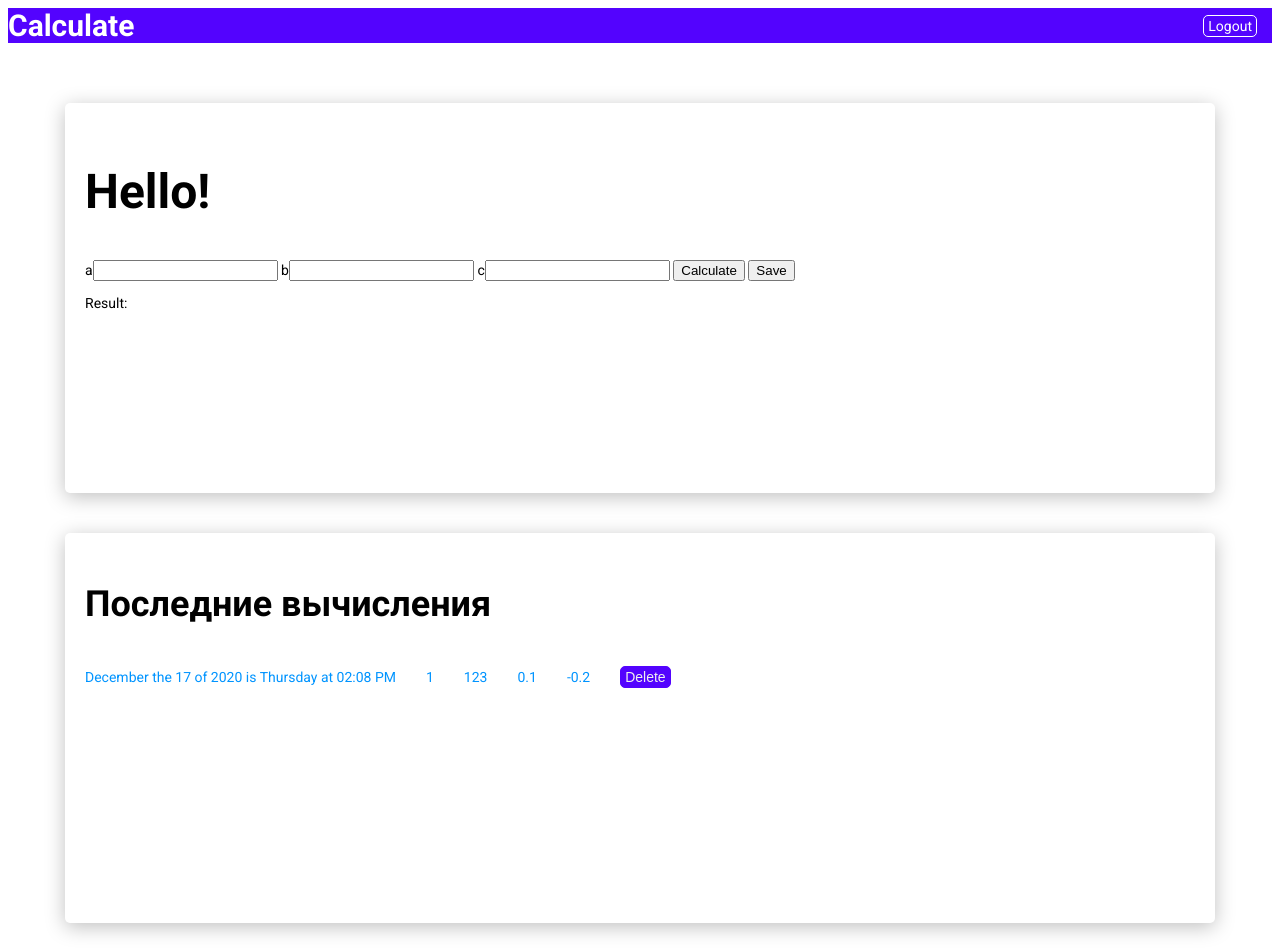
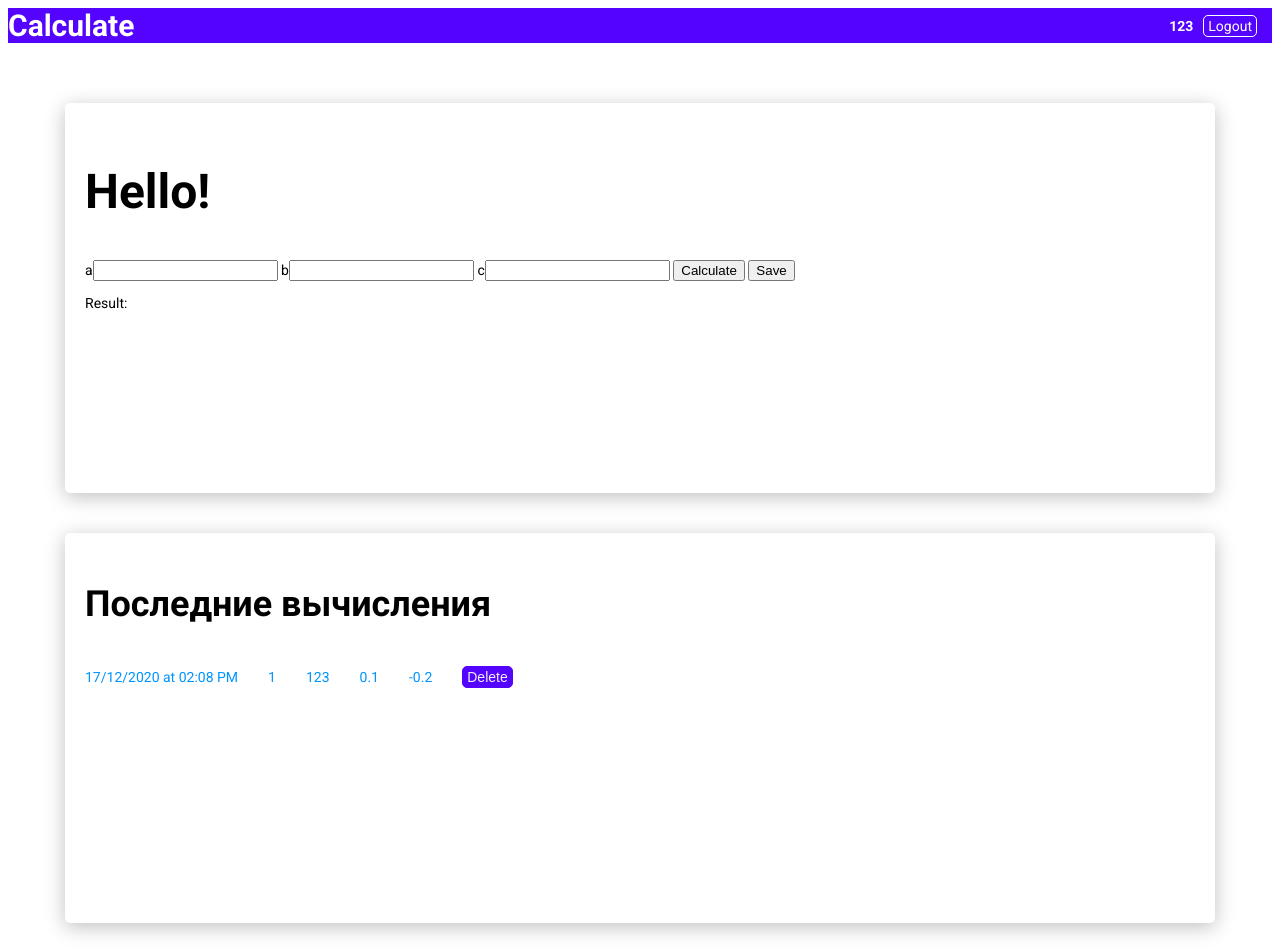
Before and after one commit to kovtunovprog/calculation, a Django app: page / in a window 1280 px wide. Run offline with Django 3.2, Linux system fonts and the light colour scheme; a user stored in the database is signed in; data comes from the database, SQL or seed files in the repository; both versions use the stored data as it was after the commit.

Commit message:
fix save fluid num, add username to index page, change data format

```diff
--- a/core/models.py
+++ b/core/models.py
@@ -8,6 +8,6 @@ class CalculateResults(models.Model):
         default=timezone.now
     )
     username = models.CharField(max_length=30)
-    input_a = models.IntegerField()
-    input_b = models.IntegerField()
-    input_c = models.IntegerField()
+    input_a = models.CharField(max_length=30)
+    input_b = models.CharField(max_length=30)
+    input_c = models.CharField(max_length=30)
--- a/core/views.py
+++ b/core/views.py
@@ -46,7 +46,7 @@ def api_view(request):
         results = CalculateResults.objects.filter(username=request.user.username).order_by('-date_result')[:5]
         results_list = []
         for num in results:
-            results_list.append({'date': num.date_result.strftime("%B the %d of %Y is %A at %I:%M %p"),
+            results_list.append({'date': num.date_result.strftime("%d/%m/%Y at %I:%M %p"),
                                  'num': num.result_num,
                                  'input_a': num.input_a,
                                  'input_b': num.input_b,
--- a/templates/index.html
+++ b/templates/index.html
@@ -14,6 +14,7 @@
 <header>
    <span>Calculate</span>
    <div class="header-buttons">
+       <span style="font-size: 14px; margin-right: 10px">{{ user.username }}</span>
        {% if user.id %}
            <a href="{% url 'logout' %}" class="button sign_in_button">Logout</a>
        {% else %}
@@ -180,6 +181,11 @@
         font-size: 14px;
     }
 
+    .header-buttons {
+        display: flex;
+        align-items: center;
+    }
+
     .sign_in_button {
         color: #FFFFFF;
         background-color:#5303FE;
```
Also changed, not shown: core/migrations/0002_auto_20201217_1359.py (added), db.sqlite3.
